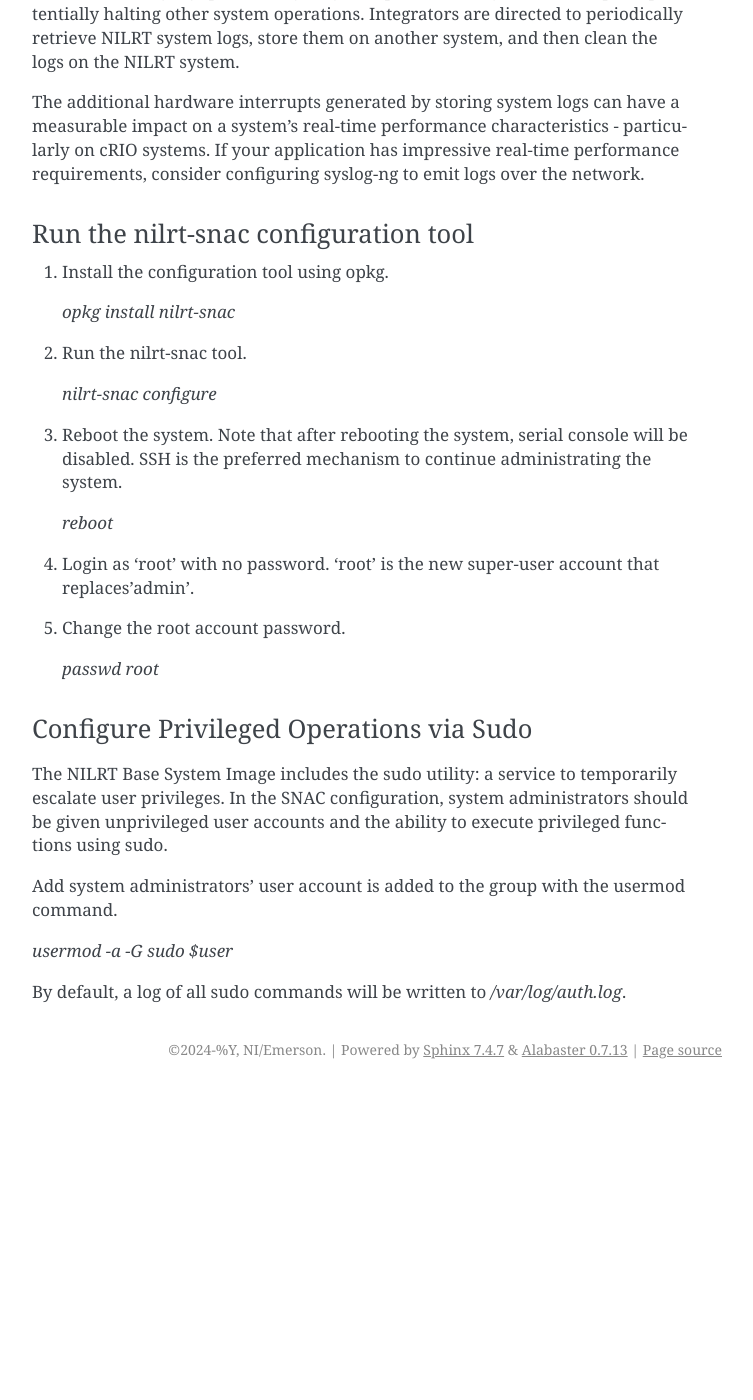
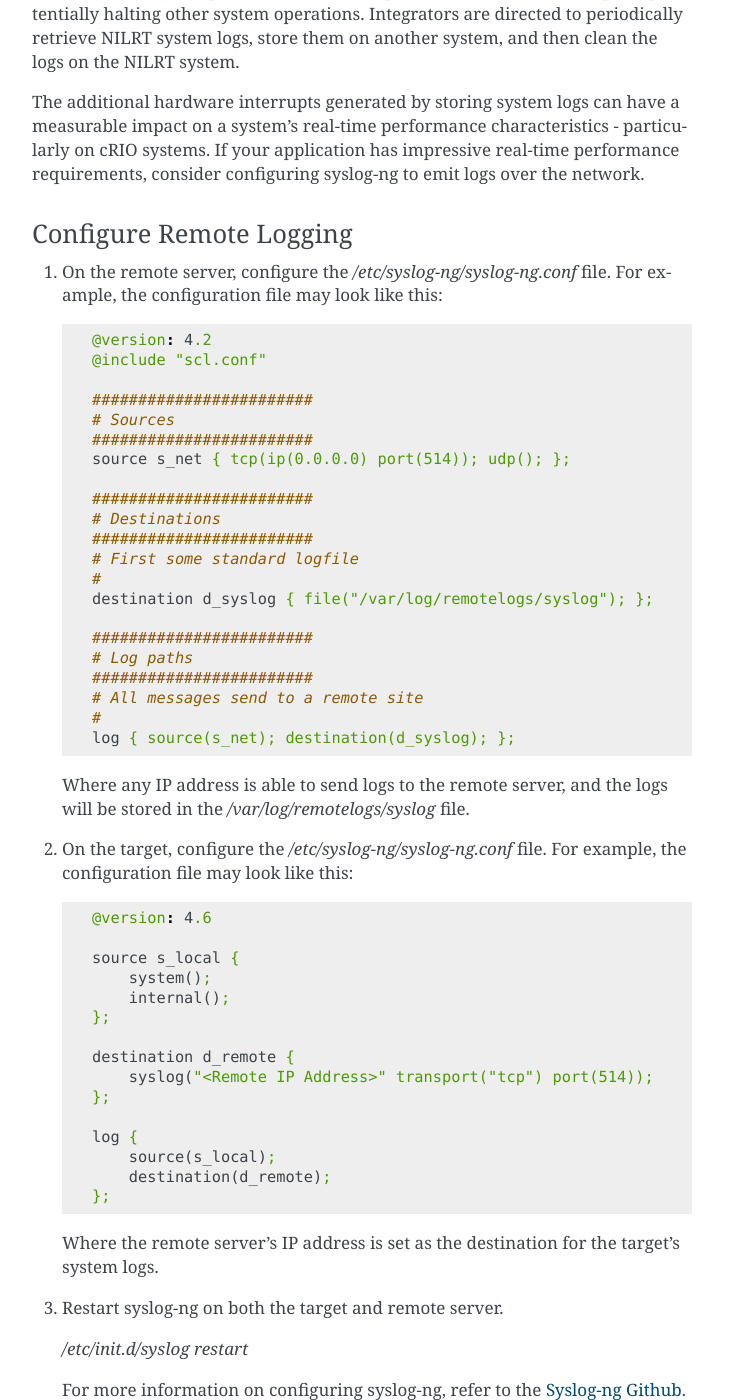
Before and after one commit to ni/nilrt-snac-guide, a Sphinx documentation site: the page built from source/appendix_1.rst, in a window 1280 px wide and 1400 px high, scrolled down 7493 px. Shown: the whole window, without its empty margins (388-1141 px from the left). Built offline with Sphinx 7.4.7, drawn with Linux system fonts in a browser that asks for light colours; before the commit the page ends 8582 px from its top, so only the background shows below that; some of the changed text lies outside the part shown.

Commit message:
Add recommended remote logging setup
Signed-off-by: Eli Engelhardt <eli.engelhardt@emerson.com>

```diff
--- a/source/appendix_1.rst
+++ b/source/appendix_1.rst
@@ -400,6 +400,69 @@ impressive real-time performance requirements, consider configuring
 syslog-ng to emit logs over the network.
 
 
+.. _configure-remote-logging:
+
+~~~~~~~~~~~~~~~~~~~~~~~~
+Configure Remote Logging
+~~~~~~~~~~~~~~~~~~~~~~~~
+
+1.  On the remote server, configure the `/etc/syslog-ng/syslog-ng.conf` file. For example, the configuration file may look like this:
+
+    .. code-block:: linuxconfig
+
+        @version: 4.2
+        @include "scl.conf"
+
+        ########################
+        # Sources
+        ########################
+        source s_net { tcp(ip(0.0.0.0) port(514)); udp(); };
+
+        ########################
+        # Destinations
+        ########################
+        # First some standard logfile
+        #
+        destination d_syslog { file("/var/log/remotelogs/syslog"); };
+
+        ########################
+        # Log paths
+        ########################
+        # All messages send to a remote site
+        #
+        log { source(s_net); destination(d_syslog); };
+
+    Where any IP address is able to send logs to the remote server, and the logs will be stored in the `/var/log/remotelogs/syslog` file.
+
+#.  On the target, configure the `/etc/syslog-ng/syslog-ng.conf` file.  For example, the configuration file may look like this:
+
+    .. code-block:: linuxconfig
+
+        @version: 4.6
+
+        source s_local {
+            system();
+            internal();
+        };
+
+        destination d_remote {
+            syslog("<Remote IP Address>" transport("tcp") port(514));
+        };
+
+        log {
+            source(s_local);
+            destination(d_remote);
+        };
+
+    Where the remote server's IP address is set as the destination for the target's system logs.
+
+#.  Restart syslog-ng on both the target and remote server.
+
+    `/etc/init.d/syslog restart`
+
+    For more information on configuring syslog-ng, refer to the `Syslog-ng Github <https://github.com/syslog-ng/syslog-ng>`_.
+
+
 .. _run-the-nilrt-snac-configuration-tool:
 
 ~~~~~~~~~~~~~~~~~~~~~~~~~~~~~~~~~~~~~
```
